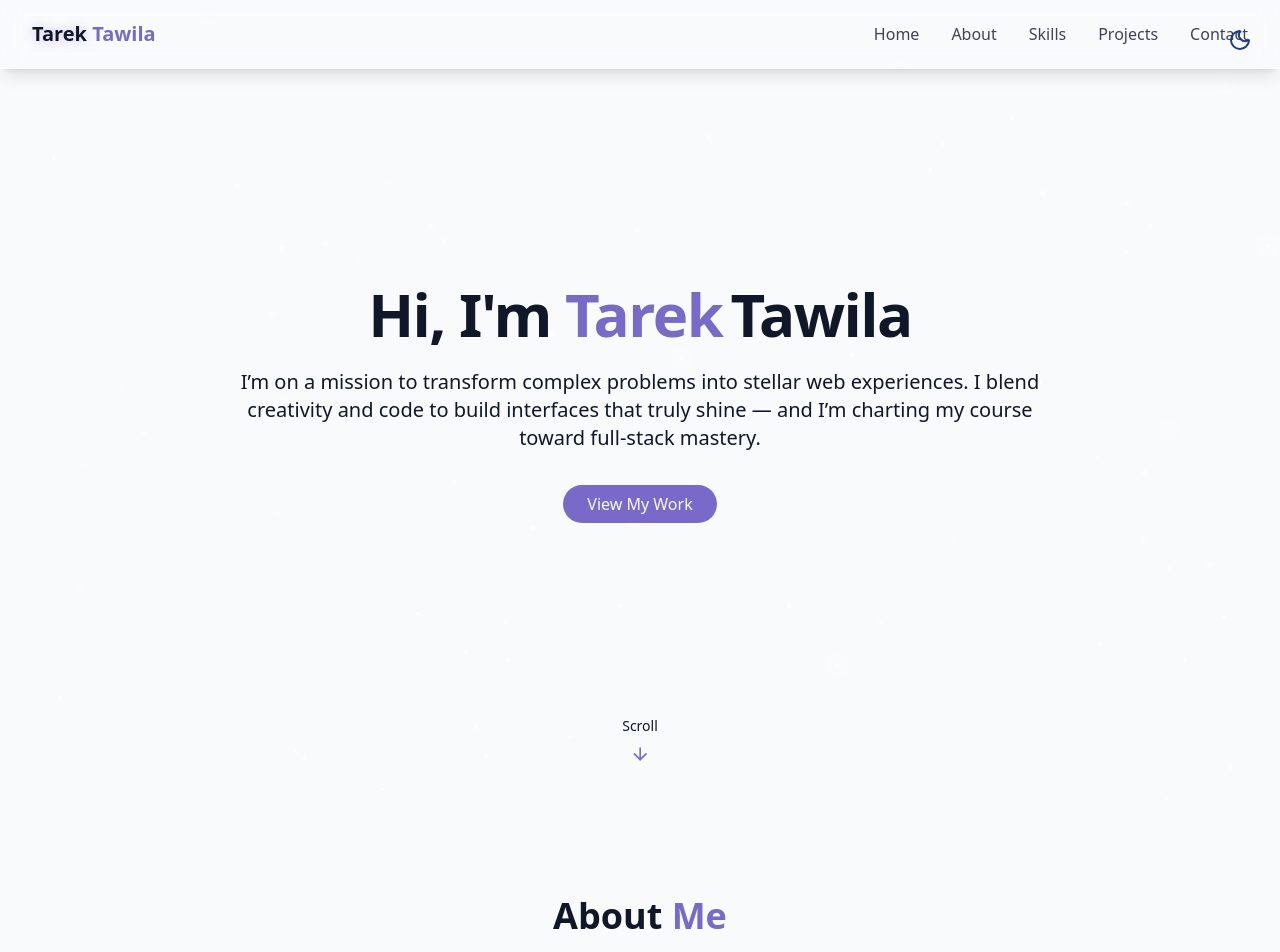
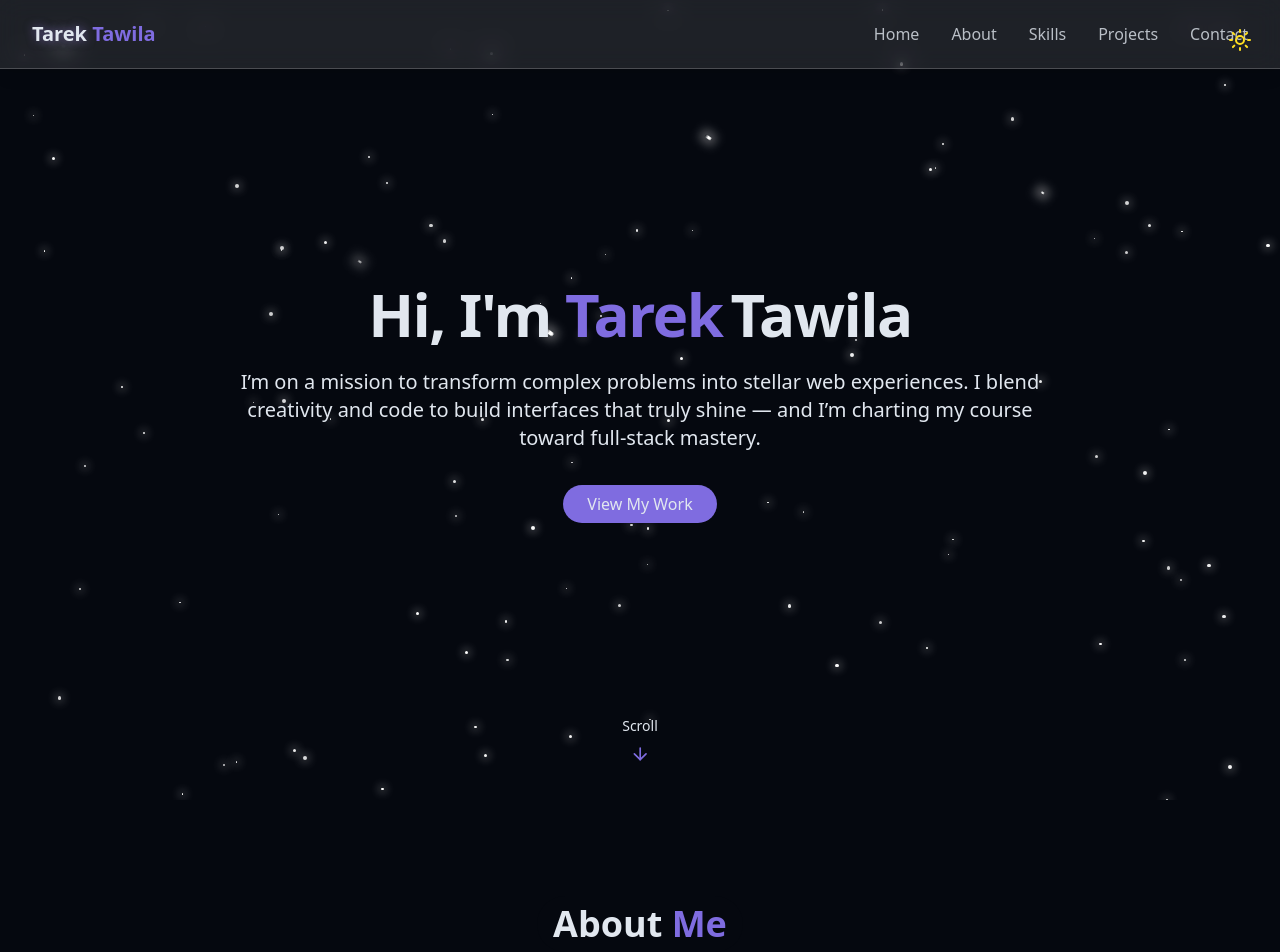
Before and after one commit to Killerbee663/Personal-Portfolio, a React (Vite) app: page / in a window 1280 px wide. Shown: the top 952 px of the page. Built offline with nearby package versions, Linux system fonts and the light colour scheme.

Commit message:
add span and bg to all h2 and make default mode is dark

```diff
--- a/src/components/AboutSection.jsx
+++ b/src/components/AboutSection.jsx
@@ -5,7 +5,9 @@ export const AboutSection = () => {
     <section id="about" className="py-24 px-4 relative">
       <div className="container mx-auto max-w-5xl">
         <h2 className="text-3xl md:text-4xl font-bold mb-12 text-center">
-          About <span className="text-primary">Me</span>
+          <span className="inline-block px-4 py-2 rounded-4xl">
+            About <span className="text-primary">Me</span>
+          </span>
         </h2>
         <div className="grid grid-cols-1 md:grid-cols-2 gap-12 items-center">
           <div className="space-y-6">
--- a/src/components/ContactSection.jsx
+++ b/src/components/ContactSection.jsx
@@ -16,7 +16,7 @@ export const ContactSection = () => {
   const SERVICE_ID = "service_nowg2qp";
   const TEMPLATE_ID = "template_60dd3e8";
   const PUBLIC_KEY = "Xcv8UDca3Kl2XK9Ls";
-  const handleSubmit = (e) => {
+  const handleSubmit = e => {
     e.preventDefault();
     setIsSubmitting(true);
 
@@ -49,7 +49,9 @@ export const ContactSection = () => {
     <section id="contact" className="py-24 px-4 relative bg-secondary/30">
       <div className="container mx-auto max-w-5xl">
         <h2 className="text-3xl md:text-4xl font-bold mb-4 text-center">
-          Get In <span className="text-primary">Touch</span>
+          <span className="inline-block px-4 py-2 rounded-4xl">
+            Get In <span className="text-primary">Touch</span>
+          </span>
         </h2>
         <p className="text-center text-muted-foreground mb-12 max-w-2xl mx-auto">
           Have a project in mind or want to collaborate? Feel free to reach out.
@@ -133,7 +135,7 @@ export const ContactSection = () => {
                   value={formData.name}
                   className="w-full px-4 py-3 rounded-md border border-input bg-background focus:outline-hidden focus:ring-2 focus:ring-primary"
                   placeholder="Enter Your Name"
-                  onChange={(e) =>
+                  onChange={e =>
                     setFormData({ ...formData, name: e.target.value })
                   }
                 />
@@ -153,7 +155,7 @@ export const ContactSection = () => {
                   value={formData.email}
                   className="w-full px-4 py-3 rounded-md border border-input bg-background focus:outline-hidden focus:ring-2 focus:ring-primary"
                   placeholder="Enter Your Email"
-                  onChange={(e) =>
+                  onChange={e =>
                     setFormData({ ...formData, email: e.target.value })
                   }
                 />
@@ -172,7 +174,7 @@ export const ContactSection = () => {
                   value={formData.message}
                   className="w-full px-4 py-3 rounded-md border border-input bg-background focus:outline-hidden focus:ring-2 focus:ring-primary resize-none"
                   placeholder="Hello, ..."
-                  onChange={(e) =>
+                  onChange={e =>
                     setFormData({ ...formData, message: e.target.value })
                   }
                 />
--- a/src/components/ProjectsSection.jsx
+++ b/src/components/ProjectsSection.jsx
@@ -108,7 +108,9 @@ export const ProjectsSection = () => {
     <section id="projects" className="py-24 px-4 relative">
       <div className="container mx-auto max-w-5xl">
         <h2 className="text-3xl md:text-4xl font-bold mb-4 text-center">
+          <span className="inline-block px-4 py-2 rounded-4xl">
           Featured <span className="text-primary">Projects</span>
+          </span>
         </h2>
         <p className="text-center text-muted-foreground mb-12 max-w-2xl mx-auto">
           Here are some of my recent projects. Each project was carefully
--- a/src/components/SkillsSection.jsx
+++ b/src/components/SkillsSection.jsx
@@ -3,7 +3,9 @@ export const SkillsSection = () => {
     <section id="skills" className="py-24 px-4 relative bg-secondary/30 ">
       <div className="container mx-auto max-w-5xl">
         <h2 className="text-3xl md:text-4xl font-bold mb-12 text-center">
+          <span className="inline-block px-4 py-2 rounded-4xl">
           My <span className="text-primary ">Skills</span>
+          </span>
         </h2>
 
         <div className="max-w-3xl mx-auto">
--- a/src/components/ThemeToggle.jsx
+++ b/src/components/ThemeToggle.jsx
@@ -3,16 +3,17 @@ import { useEffect, useState } from "react";
 import { cn } from "@/lib/utils";
 
 export const ThemeToggle = () => {
-  const [isDarkMode, setIsDarkMode] = useState(false);
+  const [isDarkMode, setIsDarkMode] = useState(true);
 
   useEffect(() => {
     const storedTheme = localStorage.getItem("theme");
-    if (storedTheme === "dark") {
+    if (storedTheme === "light") {
+      setIsDarkMode(false);
+      document.documentElement.classList.remove("dark");
+    } else {
+      document.documentElement.classList.add("dark");
+      localStorage.setItem("theme", "dark");
       setIsDarkMode(true);
-      document.documentElement.classList.add("dark");
-    } else {
-      localStorage.setItem("theme", "light");
-      setIsDarkMode(false);
     }
   }, []);
 
--- a/src/index.css
+++ b/src/index.css
@@ -160,3 +160,7 @@
   padding: 0;
   text-align: center;
 }
+
+.dark h2 span {
+  background: #05080f;
+}
```
